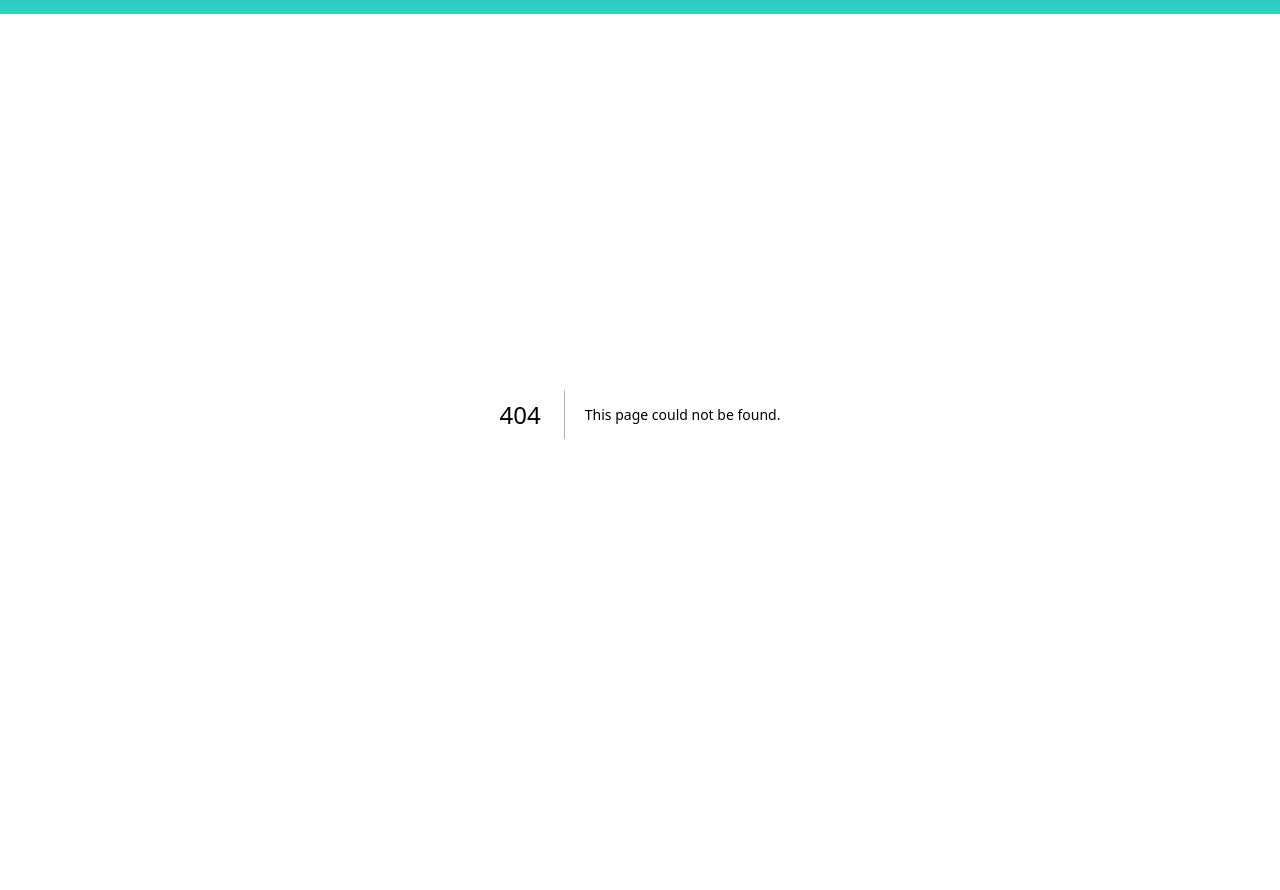
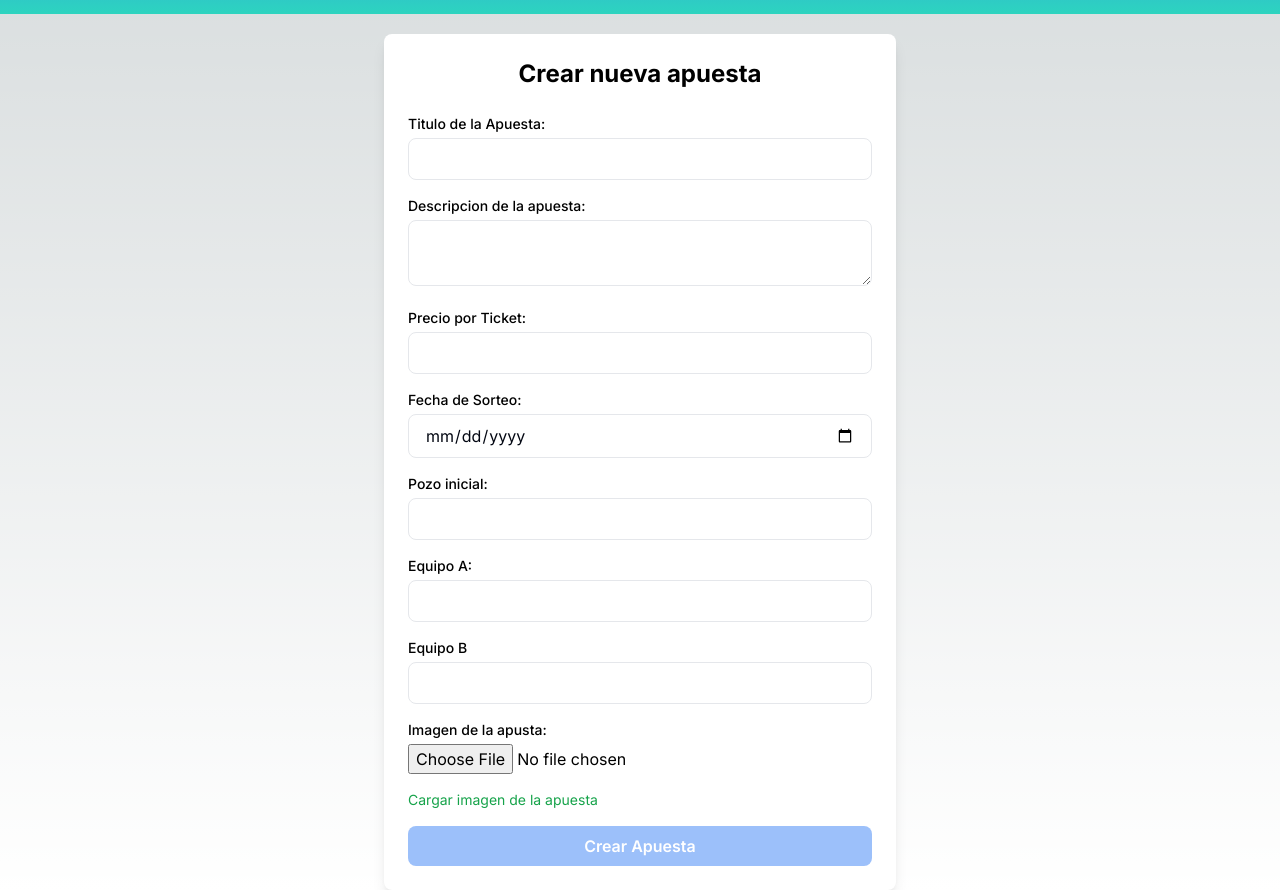
Before and after one commit to ElfideoMartinez/new-raffles-app, a Next.js app: page /admin/create/bet in a window 1280 px wide. Before the commit this address had no page. Shown: the part 118-1008 px from the top of the page. Before the commit the page ends 932 px from the top, so only its background shows below. Built offline with nearby package versions, Linux system fonts and the light colour scheme; no server answers; sample sign-in values are in the browser's storage.

Commit message:
feat: page to create new bet in admin

```diff
--- /dev/null
+++ b/app/admin/create/bet/page.tsx
@@ -0,0 +1,306 @@
+'use client'
+import withAuth from "@/app/components/WithAuth";
+import { getDownloadURL, getStorage, ref, uploadBytes } from "firebase/storage";
+import { toast } from "nextjs-toast-notify";
+import { useMemo, useRef, useState } from "react";
+
+interface IBet {
+  title: string;
+  description: string;
+  image: string;
+  date: string;
+  pricePerTicket: string;
+  initialPool: number;
+  teams: Array<string>;
+  betsTeamA: number;
+  betsTeamB: number;
+}
+
+const CreateBet = () => {
+
+  const [isLoading, setIsLoading] = useState(false);
+  const [bet, setBet] = useState({
+    title: "",
+    description: "",
+    image: "",
+    date: "",
+    pricePerTicket: "",
+    initialPool: "",
+    teams: ["",""],
+    betsTeamA: 0,
+    betsTeamB: 0
+  })
+
+  const handleChange = (e: React.ChangeEvent<any>) => {
+    const { name, value } = e.target
+
+    setBet({
+      ...bet,
+      [name]: value,
+    });
+  };
+
+  const handleTeamChange = (index: number, value: string) => {
+    const newTeams = [...bet.teams];
+    newTeams[index] = value;
+    setBet({
+      ...bet,
+      teams: newTeams,
+    });
+    console.log(bet);
+  };
+
+  const handleFileChange = (e:any) => {
+    const file = e.target.files[0];
+    if(!file) return;
+    setBet({
+      ...bet,
+      image: file,
+    });
+  };
+
+  const handleSubmit = async (e: React.FormEvent) => {
+    e.preventDefault();
+    setIsLoading(true);
+    const formDataBet = new FormData();
+    formDataBet.append("title", bet.title);
+    formDataBet.append("description", bet.description);
+    formDataBet.append("date", bet.date);
+    formDataBet.append("pricePerTicket", bet.pricePerTicket);
+    formDataBet.append("initialPool", bet.initialPool);
+    formDataBet.append("teams", JSON.stringify(bet.teams));
+    formDataBet.append("betTeamA", bet.betsTeamA.toString());
+    formDataBet.append("betTeamA", bet.betsTeamB.toString());
+
+    const downloadURL = await uploadRaffleImage(
+      bet.image as any,
+      bet.title
+    );
+    formDataBet.append("image", downloadURL);
+
+    // Convert FormData to a plain object
+    const plainObject: { [key: string]: string | File | number} = Object.fromEntries(formDataBet.entries());
+
+    const betData: IBet = {
+      title: plainObject.title as string,
+      description: plainObject.description as string,
+      date: plainObject.date as string,
+      pricePerTicket: plainObject.pricePerTicket as string,
+      image: plainObject.image as string,
+      initialPool: parseInt(plainObject.initialPool as string),
+      teams: JSON.parse(plainObject.teams as string),
+      betsTeamA: 0,
+      betsTeamB: 0
+    };
+
+    console.log("Plain Object",betData);
+    createNewBet(betData);
+    resetForm();
+    setIsLoading(false);
+    toast.success(`Apuesta creada exitosamente`,{
+      duration: 2000,
+      progress: false,
+      position: 'top-right',
+      transition: 'popUp',
+      icon: '',
+      sound: false,
+    });
+  };
+
+  const uploadRaffleImage = async (file: File, raffleId: string) => {
+    const storage = getStorage();
+    const storageRef = ref(storage, `betImages/${raffleId}`);
+
+    // Upload the file
+    const snapshot = await uploadBytes(storageRef, file);
+    console.log("Uploaded a blob or file!", snapshot);
+
+    // Get and return the download URL
+    const downloadURL = await getDownloadURL(storageRef);
+    return downloadURL;
+  };
+
+  const createNewBet = async (bet: IBet) => {
+
+    const betData = {
+      ...bet,
+    }
+
+    const res = await fetch(
+      //`${process.env.NEXT_PUBLIC_FIREBASE_FUNCTIONS_BASE_URL}/createBet`,
+      `https://us-central1-raffleapp-dbc1b.cloudfunctions.net/createBet`,
+      {
+        method: "POST",
+        headers: {
+          "Content-Type": "application/json"
+        },
+        body: JSON.stringify(betData),
+      }
+    );
+    if (!res.ok) {
+      console.log(res);
+      throw new Error(res.statusText);
+    }
+    const data = await res.json();
+    console.log(data);
+
+    return data;
+  };
+
+  const isFormValid = useMemo(() => {
+    const areStringsValid =
+      bet.title.trim() !== "" &&
+      bet.description.trim() !== "" &&
+      String(bet.image ?? "").trim() !== "" &&
+      bet.date.trim() !== "" &&
+      bet.pricePerTicket.trim() !== "" &&
+      bet.initialPool.trim() !== "";
+
+    const areTeamsValid =
+      bet.teams.length === 2 &&
+      bet.teams[0].trim() !== "" &&
+      bet.teams[1].trim() !== "";
+
+    return areStringsValid && areTeamsValid;
+  }, [bet]);
+
+  const formRef = useRef<HTMLFormElement>(null);
+  const resetForm = () => {
+    formRef.current?.reset();
+    setBet({title: "", description: "", image: "", pricePerTicket: "", date: "", teams: ["",""], initialPool: "", betsTeamA: 0, betsTeamB: 0 });
+  }
+
+  return (
+    <div className='max-w-lg mx-auto bg-white p-6 rounded-lg shadow-lg mt-5'>
+      <h2 className='text-black text-2xl font-bold mb-6 text-center'>
+        Crear nueva apuesta
+      </h2>
+      <form ref={formRef} onSubmit={handleSubmit} className='space-y-4'>
+        <div>
+          <label className='text-black block text-sm font-medium mb-1'>
+            Titulo de la Apuesta:
+          </label>
+          <input
+            type='text'
+            name='title'
+            value={bet.title}
+            onChange={handleChange}
+            required
+            className='w-full px-4 py-2 border rounded-lg text-gray-950 bg-white focus:outline-none focus:border-blue-500'
+          />
+        </div>
+
+        <div>
+          <label className='text-black block text-sm font-medium mb-1'>
+            Descripcion de la apuesta:
+          </label>
+          <textarea
+            name='description'
+            value={bet.description}
+            onChange={handleChange}
+            required
+            className='w-full px-4 py-2 border rounded-lg text-gray-950 bg-white focus:outline-none focus:border-blue-500'
+          />
+        </div>
+
+        <div>
+          <label className='text-black block text-sm font-medium mb-1'>
+            Precio por Ticket:
+          </label>
+          <input
+            type='number'
+            name='pricePerTicket'
+            value={bet.pricePerTicket}
+            onChange={handleChange}
+            required
+            step='0.01'
+            min='0'
+            className='w-full px-4 py-2 border rounded-lg text-gray-950 bg-white focus:outline-none focus:border-blue-500'
+          />
+        </div>
+
+        <div>
+          <label className='text-black block text-sm font-medium mb-1'>
+            Fecha de Sorteo:
+          </label>
+          <input
+            type='date'
+            name='date'
+            value={bet.date}
+            onChange={handleChange}
+            required
+            className='w-full px-4 py-2 border rounded-lg text-gray-950 bg-white focus:outline-none focus:border-blue-500'
+          />
+        </div>
+        <div>
+          <label className='text-black block text-sm font-medium mb-1'>
+            Pozo inicial:
+          </label>
+          <input
+            type='number'
+            name='initialPool'
+            value={bet.initialPool}
+            onChange={handleChange}
+            required
+            min={0}
+            step='0.01'
+            className='w-full px-4 py-2 border rounded-lg text-gray-950 bg-white focus:outline-none focus:border-blue-500'
+          />
+        </div>
+
+        <div>
+          <label className='text-black block text-sm font-medium mb-1'>
+            Equipo A:
+          </label>
+          <input
+            type='text'
+            name='teamA'
+            value={bet.teams[0]}
+            onChange={(e) => handleTeamChange(0, e.target.value)}
+            required
+            className='w-full px-4 py-2 border rounded-lg text-gray-950 bg-white focus:outline-none focus:border-blue-500'
+          />
+        </div>
+
+        <div>
+          <label className='text-black block text-sm font-medium mb-1'>
+            Equipo B
+          </label>
+          <input
+            type='text'
+            name='teamB'
+            value={bet.teams[1]}
+            onChange={(e) => handleTeamChange(1, e.target.value)}
+            required
+            className='w-full px-4 py-2 border rounded-lg text-gray-950 bg-white focus:outline-none focus:border-blue-500'
+          />
+        </div>
+
+        <div>
+          <label className='text-black block text-sm font-medium mb-1'>
+            Imagen de la apusta:
+          </label>
+          <input
+            type='file'
+            name='awardImage'
+            onChange={handleFileChange}
+            accept='image/*'
+            className='w-full text-black'
+          />
+        </div>
+        <p className='text-sm text-green-600'>
+          {bet.image ? "Imagen cargada" : "Cargar imagen de la apuesta"}
+        </p>
+        <button
+          disabled={isLoading || !isFormValid}
+          type='submit'
+          className='w-full bg-blue-500 text-white py-2 px-4 rounded-lg font-semibold hover:bg-blue-600 focus:outline-none focus:ring-2 focus:ring-blue-400 disabled:opacity-50'
+        >
+          {isLoading ? "Creando..." : "Crear Apuesta"}
+        </button>
+      </form>
+    </div>
+  )
+}
+
+export default withAuth(CreateBet);
--- a/app/admin/dashboard/page.tsx
+++ b/app/admin/dashboard/page.tsx
@@ -4,11 +4,17 @@ import ButtonDashboard from "@/app/components/ButtonDashboard";
 
 const DashboardPage = () => {
   return (
-    <div className="flex gap-5 justify-center items-center mt-8 flex-col sm:flex-row">
-      <ButtonDashboard buttonName='Ventas' url='/admin/sales'/>
-      <ButtonDashboard buttonName='Apuestas' url='/admin/bets'/>
-      <ButtonDashboard buttonName='Crear Rifa' url='/admin/create/raffle'/>
-      <ButtonDashboard buttonName='Editar Rifa' url='/admin/edit/raffle'/>
+    <div className="flex gap-5 justify-center items-center mt-8 flex-col xl:flex-row mx-4">
+      <div className="w-3/4 flex flex-col items-center gap-2 md:flex-row md:justify-evenly border-2 border-opacity-10 border-white rounded-md py-5">
+        <ButtonDashboard buttonName='Ventas' url='/admin/sales'/>
+        <ButtonDashboard buttonName='Crear Rifa' url='/admin/create/raffle'/>
+        <ButtonDashboard buttonName='Editar Rifa' url='/admin/edit/raffle'/>
+      </div>
+      <div className="w-3/4 flex flex-col items-center gap-2 md:flex-row md:justify-evenly border-2 border-opacity-10 border-white rounded-md py-5">
+        <ButtonDashboard buttonName='Apuestas' url='/admin/bets'/>
+        <ButtonDashboard buttonName='Crear Apuesta' url='/admin/create/bet'/>
+        <ButtonDashboard buttonName='Editar Apuesta' url='/admin/edit/bet'/>
+      </div>
     </div>
   )
 };
--- a/app/components/ButtonDashboard.tsx
+++ b/app/components/ButtonDashboard.tsx
@@ -6,7 +6,7 @@ interface ButtonDashboardProps {
 }
 export default function ButtonDashboard ({ buttonName, url}: ButtonDashboardProps) {
   return(
-    <Link href={url} className=" bg-blue-500 p-2 rounded-md px-4 w-2/4 sm:w-1/6 text-center">
+    <Link href={url} className=" bg-blue-500 p-2 rounded-md px-4 w-3/4 sm:w-1/4 text-center">
       {buttonName}
     </Link>
   )
```
Also changed, not shown: 1 other file (tests, documents, lock files or other folders).
